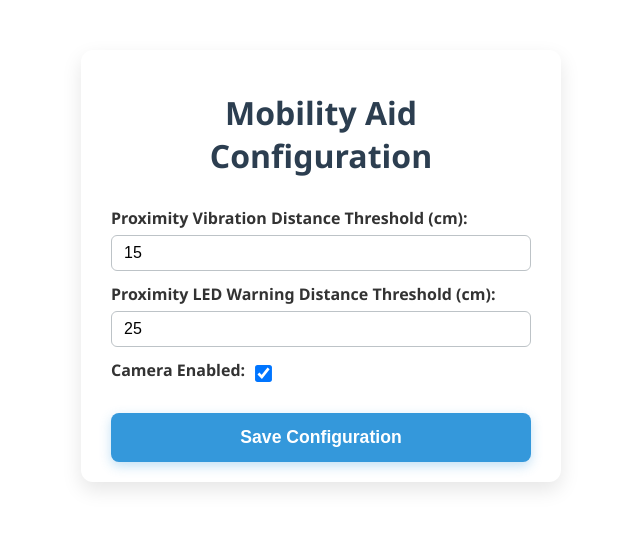
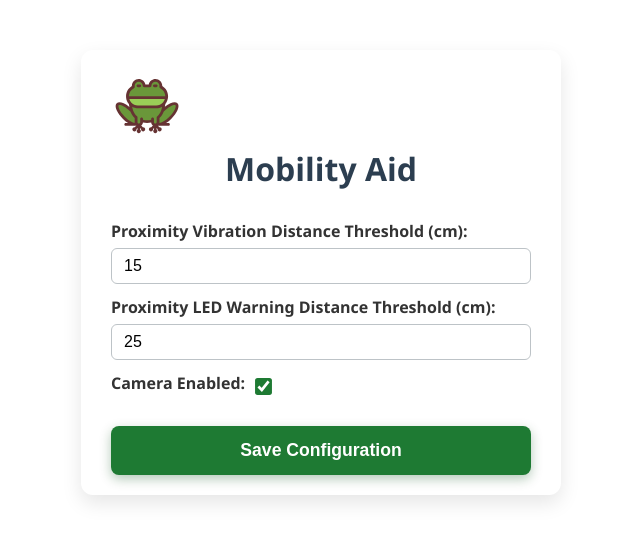
Before and after one commit to TF2113/mobility-aid, a Flask app: page / in a window 1280 px wide. Shown: the top 542 px of the page, without its empty margins (319-959 px from the left). Run offline with Flask 3, Linux system fonts and the light colour scheme.

Commit message:
Refactor styles and update SVG for improved UI consistency

```diff
--- a/web/static/styles.css
+++ b/web/static/styles.css
@@ -11,11 +11,12 @@ body {
     margin: 50px auto;
     padding: 20px 30px;
     border-radius: 12px;
-    box-shadow: 0 8px 20px rgba(0,0,0,0.1);
+    box-shadow: 0 8px 20px rgba(0, 0, 0, 0.1);
     background-color: #fff;
 }
 
 h1 {
+    margin: 0;
     text-align: center;
     color: #2c3e50;
     margin-bottom: 30px;
@@ -29,7 +30,8 @@ label {
     font-size: 1rem;
 }
 
-input[type="number"], input[type="checkbox"] {
+input[type="number"],
+input[type="checkbox"] {
     margin-top: 6px;
 }
 
@@ -49,12 +51,14 @@ input[type="number"]:focus {
 }
 
 input[type="checkbox"] {
+    accent-color: #1e7a33;
     transform: scale(1.3);
     margin-left: 8px;
     vertical-align: middle;
 }
 
-.flash-success, .flash-danger {
+.flash-success,
+.flash-danger {
     padding: 12px 15px;
     margin-bottom: 25px;
     border-radius: 8px;
@@ -77,7 +81,7 @@ input[type="checkbox"] {
 button {
     display: block;
     width: 100%;
-    background-color: #3498db;
+    background-color: #1e7a33;
     border: none;
     color: white;
     font-size: 1.1rem;
@@ -87,11 +91,11 @@ button {
     cursor: pointer;
     transition: background-color 0.25s ease;
     margin-top: 30px;
-    box-shadow: 0 4px 12px rgba(52, 152, 219, 0.3);
+    box-shadow: 0 4px 12px rgba(2, 75, 19, 0.3);
 }
 
 button:hover {
-    background-color: #2980b9;
+    background-color: #053701;
 }
 
 @media (max-width: 520px) {
--- a/web/templates/index.html
+++ b/web/templates/index.html
@@ -8,14 +8,18 @@
 </head>
 
 <body>
-    <h1>Mobility Aid Configuration</h1>
+    <div class="heading">
+        <img class="frog" src="{{ url_for('static', filename='frog-svgrepo-com.svg') }}"
+            width="72" height="72">
+        <h1 class="title">Mobility Aid</h1>
+    </div>
 
     {% with messages = get_flashed_messages(with_categories=true) %}
-        {% if messages %}
-            {% for category, message in messages %}
-                <div class="flash-{{ category }}">{{ message }}</div>
-            {% endfor %}
-        {% endif %}
+    {% if messages %}
+    {% for category, message in messages %}
+    <div class="flash-{{ category }}">{{ message }}</div>
+    {% endfor %}
+    {% endif %}
     {% endwith %}
 
     <form method="POST">
```
Also changed, not shown: web/static/frog-svgrepo-com.svg (added).
